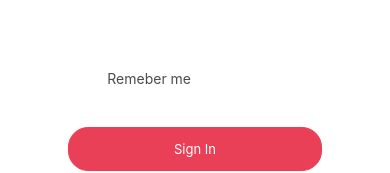
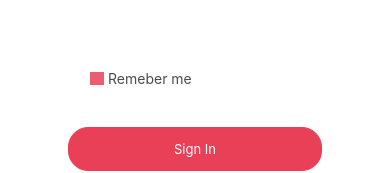
Before and after one commit to LeonBuller/loveactuallyme, a React Native app: screen /Login in a window 390 px wide. Shown: the part 345-518 px from the top of the page. Built offline with nearby package versions, Linux system fonts and the light colour scheme.

Commit message:
finished remember me button

```diff
--- a/src/screens/Login.jsx
+++ b/src/screens/Login.jsx
@@ -9,7 +9,7 @@ import {
   Button,
   Image,
 } from "react-native";
-import React from "react";
+import React, { useState } from "react";
 
 import colors from "../../assets/colors";
 import Input from "../components/Input";
@@ -18,11 +18,15 @@ import gm from "../../assets/logos/gm.png";
 
 const Login = ({ navigation }) => {
   //
+  const [button, setButton] = useState(false);
 
   function navigate() {
     navigation.navigate("Signup");
   }
 
+  const handleBtn = () => {
+    setButton(!button);
+  };
   //
 
   return (
@@ -88,9 +92,22 @@ const Login = ({ navigation }) => {
         </View>
       </View>
 
-      <View style={{ marginVertical: 10, width: "45%" }}>
+      <TouchableOpacity
+        onPress={handleBtn}
+        style={{
+          marginVertical: 10,
+          width: "100%",
+          flexDirection: "row",
+          alignItems: "center",
+          justifyContent: "flex-start",
+          paddingLeft: 90,
+        }}
+      >
+        <View
+          style={[!button ? styles.rememberMe : styles.rememerMeTrue]}
+        ></View>
         <Text style={{ color: "#4B4B4B" }}>Remeber me</Text>
-      </View>
+      </TouchableOpacity>
 
       <View style={{ marginVertical: 30, width: "65%" }}>
         <TouchableOpacity
@@ -187,4 +204,20 @@ const styles = StyleSheet.create({
     height: 36,
   },
   formView: { width: "100%" },
+  rememberMe: {
+    width: 14,
+    height: 13,
+    backgroundColor: "#EC5D70",
+    marginRight: 4,
+    borderWidth: 1,
+    borderColor: "#EC5D70",
+  },
+  rememerMeTrue: {
+    backgroundColor: "#ffffff",
+    width: 14,
+    height: 13,
+    marginRight: 4,
+    borderWidth: 1,
+    borderColor: "#EC5D70",
+  },
 });
```
